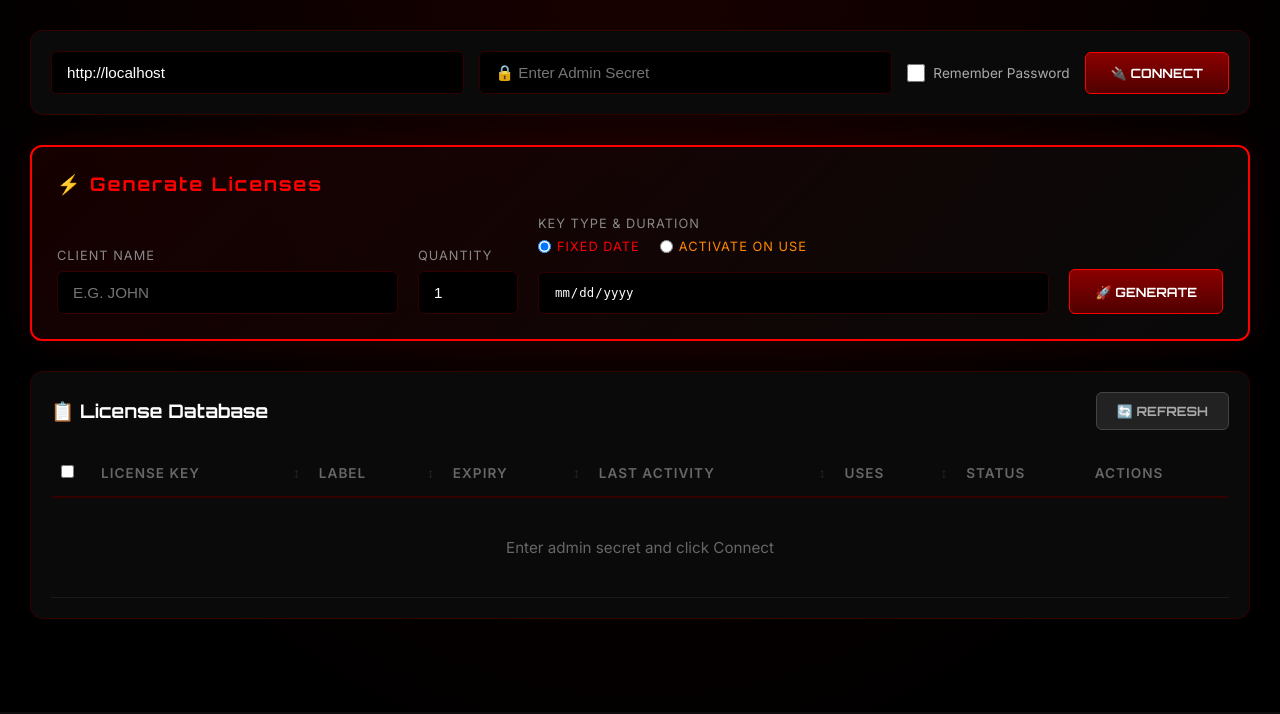
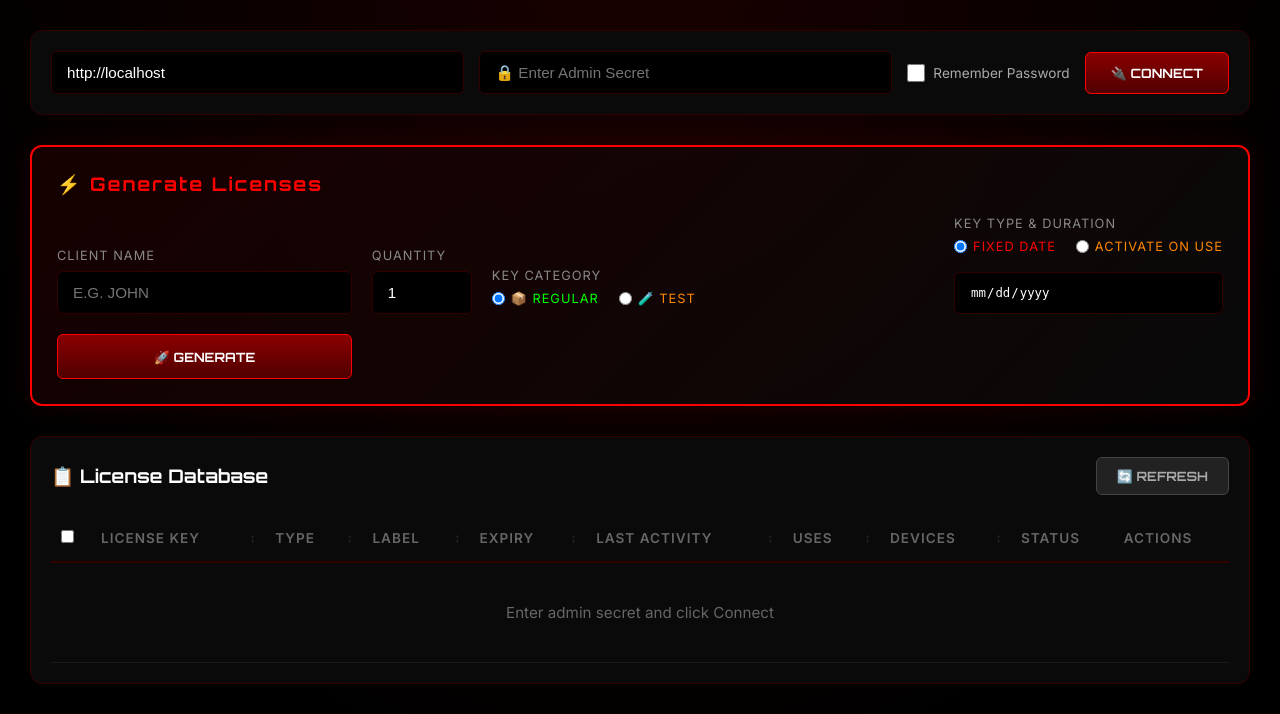
Before and after one commit to usamas9plus/vencaselfie, a Flask app: page /admin in a window 1280 px wide. Shown: the part 88-802 px from the top of the page. Run offline with Flask 3, Linux system fonts and the light colour scheme.

Commit message:
Add Test Key and Regular Key types with device tracking

```diff
--- a/server.py
+++ b/server.py
@@ -123,6 +123,7 @@ def admin_generate_license():
 
         custom = data.get('custom_key')
         is_floating = data.get('is_floating', False)
+        key_category = data.get('key_category', 'regular')  # 'test' or 'regular'
 
         if custom: new_key = custom
         else:
@@ -133,6 +134,7 @@ def admin_generate_license():
             "created_at": time.time(),
             "status": "unused" if is_floating else "active",
             "type": "floating" if is_floating else "fixed",
+            "key_category": key_category,
             "last_activity": None,
             "label": data.get('label', '')
         }
@@ -195,28 +197,32 @@ def admin_list_licenses():
                 pipe.get(k)
                 pipe.get(f"usage_count:{kn}")
                 pipe.exists(f"active_session_lock:{kn}")
+                pipe.scard(f"key_devices:{kn}")  # Get device count for this key
             res = pipe.exec()
 
-            for j in range(0, len(res), 3):
+            for j in range(0, len(res), 4):  # Now 4 items per key
                 val = res[j]
                 if not val: continue
                 info = json.loads(val) if isinstance(val, str) else val
 
                 usage = res[j+1]
                 locked = res[j+2]
+                device_count = res[j+3] or 0  # Number of unique devices
 
                 exp = info.get('expiry', 'N/A')
                 if info.get('type') == 'floating' and info.get('status') == 'unused':
                     exp = f"Floating ({info.get('duration_days')}d)"
 
                 licenses.append({
-                    "key": chunk[j // 3].split("license_data:")[1],
+                    "key": chunk[j // 4].split("license_data:")[1],
                     "expiry": exp,
                     "created_at": info.get('created_at', 0),
                     "usage": int(usage) if usage else 0,
                     "locked": bool(locked),
                     "last_activity": info.get('last_activity', None),
-                    "label": info.get('label', '')
+                    "label": info.get('label', ''),
+                    "key_category": info.get('key_category', 'regular'),
+                    "device_count": int(device_count)
                 })
 
         licenses.sort(key=lambda x: x['created_at'], reverse=True)
@@ -317,6 +323,20 @@ def create_session():
         update_last_activity(key)
 
         incoming_hash = get_fingerprint_hash(pc_fp)
+
+        # Get license info to check key_category
+        rk = f"license_data:{key}"
+        lic_data = redis.get(rk)
+        key_category = 'regular'  # Default for backward compatibility
+        if lic_data:
+            lic_info = json.loads(lic_data) if isinstance(lic_data, str) else lic_data
+            key_category = lic_info.get('key_category', 'regular')
+
+        # Test key device restriction check
+        if key_category == 'test' and incoming_hash:
+            if redis.sismember('test_key_devices', incoming_hash):
+                return jsonify({"success": False, "message": "This device has already used a test key. Please purchase a regular license."}), 403
+
         lock_key = f"active_session_lock:{key}"
         server_url = data.get('server_url', request.host_url.rstrip('/'))
         sess_id = f"sess_{uuid.uuid4().hex[:16]}"
@@ -343,6 +363,11 @@ def create_session():
             redis.lpush(f"usage_history:{key}", json.dumps({"time": datetime.now().strftime("%Y-%m-%d %H:%M:%S"), "ip": request.remote_addr}))
             redis.ltrim(f"usage_history:{key}", 0, 49)
 
+            # Device tracking
+            if incoming_hash:
+                redis.sadd(f"key_devices:{key}", incoming_hash)  # Track device for this key
+                if key_category == 'test':
+                    redis.sadd('test_key_devices', incoming_hash)  # Mark device as used for test keys
             # Generate and store short code
             short_code = generate_short_code()
             client_link = f"{server_url}/selfie/?session={sess_id}"
--- a/templates/admin.html
+++ b/templates/admin.html
@@ -619,6 +619,15 @@
                     <input type="number" id="genCount" value="1" min="1" max="50" style="width:100%">
                 </div>
                 <div class="form-group">
+                    <label>Key Category</label>
+                    <div class="radio-group">
+                        <label style="color:var(--green)"><input type="radio" name="keyCategory" value="regular"
+                                checked> 📦 Regular</label>
+                        <label style="color:var(--orange)"><input type="radio" name="keyCategory" value="test"> 🧪
+                            Test</label>
+                    </div>
+                </div>
+                <div class="form-group">
                     <label>Key Type & Duration</label>
                     <div class="radio-group">
                         <label><input type="radio" name="keyType" value="fixed" checked onclick="toggleKeyType()"> Fixed
@@ -659,18 +668,21 @@
                         <th style="width: 40px;"><input type="checkbox" id="selectAll" onclick="toggleSelectAll()"
                                 title="Select All"></th>
                         <th class="sortable" onclick="sortTable('key')" id="th-key">License Key</th>
+                        <th class="sortable" onclick="sortTable('key_category')" id="th-key_category">Type</th>
                         <th class="sortable" onclick="sortTable('label')" id="th-label">Label</th>
                         <th class="sortable" onclick="sortTable('expiry')" id="th-expiry">Expiry</th>
                         <th class="sortable" onclick="sortTable('last_activity')" id="th-last_activity">Last Activity
                         </th>
                         <th class="sortable" onclick="sortTable('usage')" id="th-usage">Uses</th>
+                        <th class="sortable" onclick="sortTable('device_count')" id="th-device_count">Devices</th>
                         <th>Status</th>
                         <th>Actions</th>
                     </tr>
                 </thead>
                 <tbody>
                     <tr>
-                        <td colspan="8" style="text-align:center; padding:40px; color:#666">Enter admin secret and click
+                        <td colspan="10" style="text-align:center; padding:40px; color:#666">Enter admin secret and
+                            click
                             Connect</td>
                     </tr>
                 </tbody>
@@ -772,7 +784,8 @@
             if (!secret || !name) return alert("Secret and Name required");
 
             const type = document.querySelector('input[name="keyType"]:checked').value;
-            let payload = { admin_secret: secret, custom_key: null };
+            const keyCategory = document.querySelector('input[name="keyCategory"]:checked').value;
+            let payload = { admin_secret: secret, custom_key: null, key_category: keyCategory };
 
             if (type === 'fixed') {
                 const dateVal = getEl('expiryDate').value;
@@ -834,20 +847,25 @@
             });
 
             if (sortedData.length === 0) {
-                tbody.innerHTML = '<tr><td colspan="8" style="text-align:center; padding:40px; color:#666">No licenses found</td></tr>';
+                tbody.innerHTML = '<tr><td colspan="10" style="text-align:center; padding:40px; color:#666">No licenses found</td></tr>';
                 return;
             }
 
             sortedData.forEach(lic => {
                 const row = document.createElement('tr');
                 const labelDisplay = lic.label ? `<span style="color:#d4a03a">${lic.label}</span>` : '<span style="color:#555">—</span>';
+                const categoryBadge = lic.key_category === 'test'
+                    ? '<span class="badge" style="background:rgba(255,136,0,0.2);color:var(--orange);border:1px solid var(--orange)">TEST</span>'
+                    : '<span class="badge" style="background:rgba(0,255,0,0.1);color:var(--green);border:1px solid var(--green)">REGULAR</span>';
                 row.innerHTML = `
                     <td><input type="checkbox" class="row-checkbox" data-key="${lic.key}" onclick="updateBulkActions()"></td>
                     <td class="key-text">${lic.key}</td>
+                    <td>${categoryBadge}</td>
                     <td>${labelDisplay} <button class="action-btn edit" onclick="editLabel('${lic.key}', '${lic.label || ''}')" style="padding:2px 6px; font-size:0.65em">🏷️</button></td>
                     <td>${lic.expiry}</td>
                     <td>${formatActivity(lic.last_activity)}</td>
                     <td>${lic.usage}</td>
+                    <td>${lic.device_count || 0}</td>
                     <td>${lic.locked ? '<span class="badge badge-busy">BUSY</span>' : '<span class="badge badge-idle">IDLE</span>'}</td>
                     <td>
                         <button class="action-btn copy" onclick="copyKey('${lic.key}')">📋</button>
```
